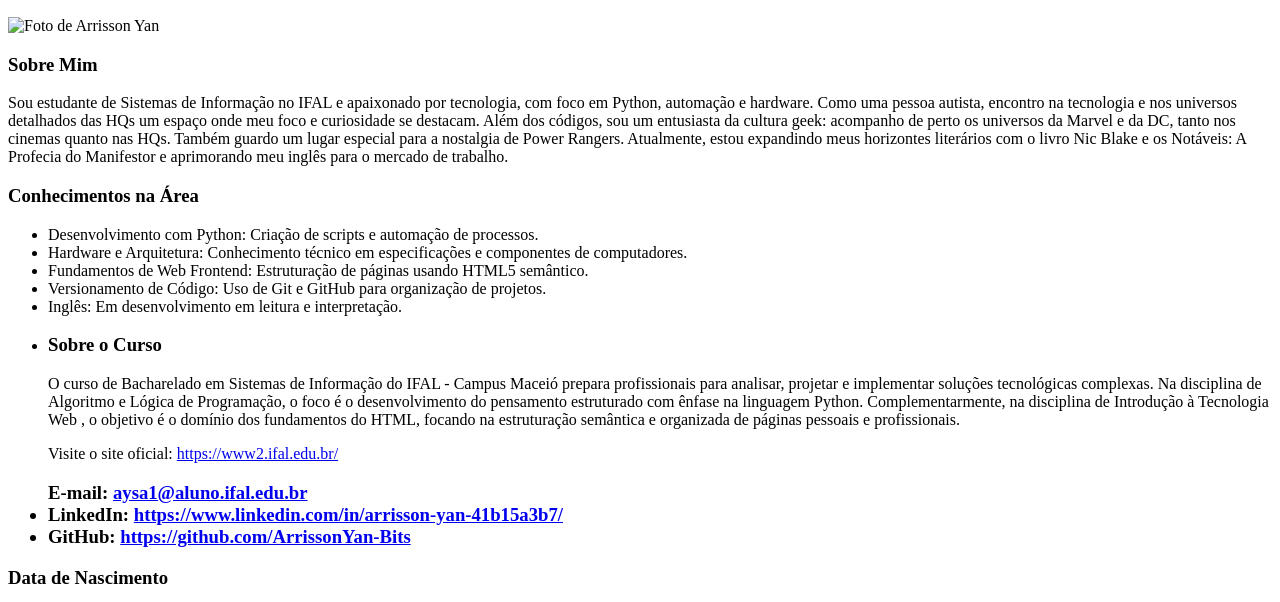
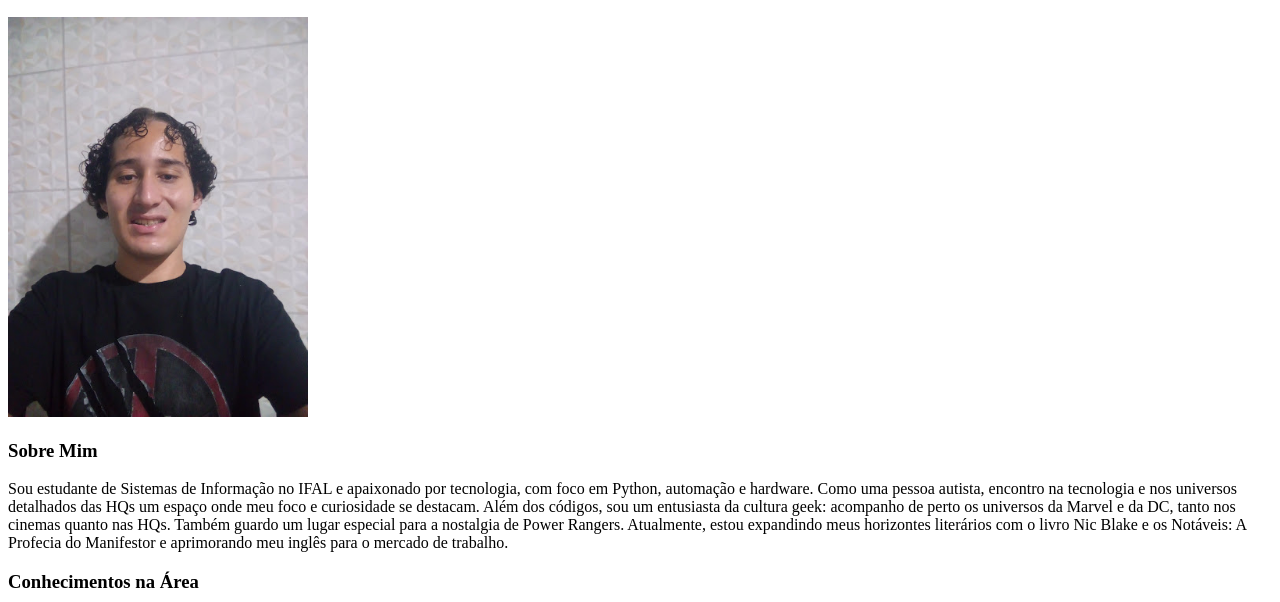
Before and after one commit to ArrissonYan-Bits/pagina-pessoal-ifal, a plain HTML site: page Index.html in a window 1280 px wide. Shown: the part 198-800 px from the top of the page. Drawn offline with Linux system fonts and the light colour scheme.

Commit message:
Update Index.html

```diff
--- a/Index.html
+++ b/Index.html
@@ -21,7 +21,7 @@
 
         <h2>1° Período - Bacharelado em Sistemas de Informação</h2>
 
-        <img src="sua-fto.jpg" alt="Foto de Arrisson Yan" width="300" height="400">
+        <img src="unnamed (1).jpg" alt="Foto de Arrisson Yan" width="300" height="400">
     </header>
 
     <main>
```
